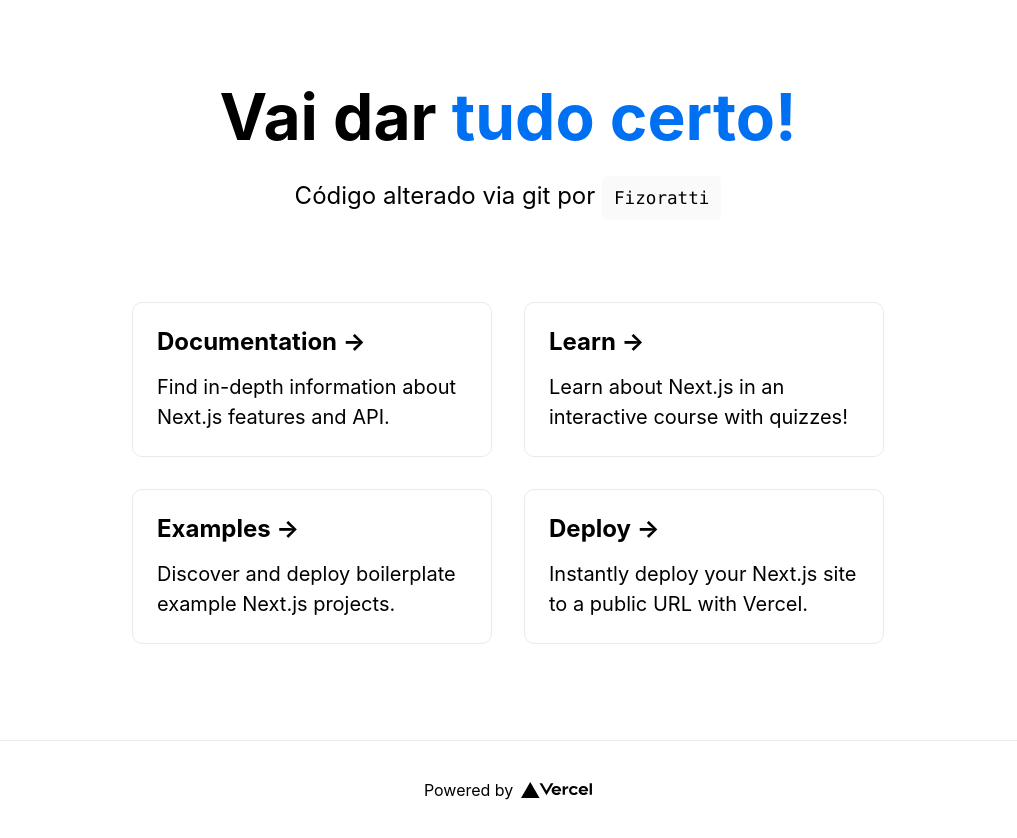
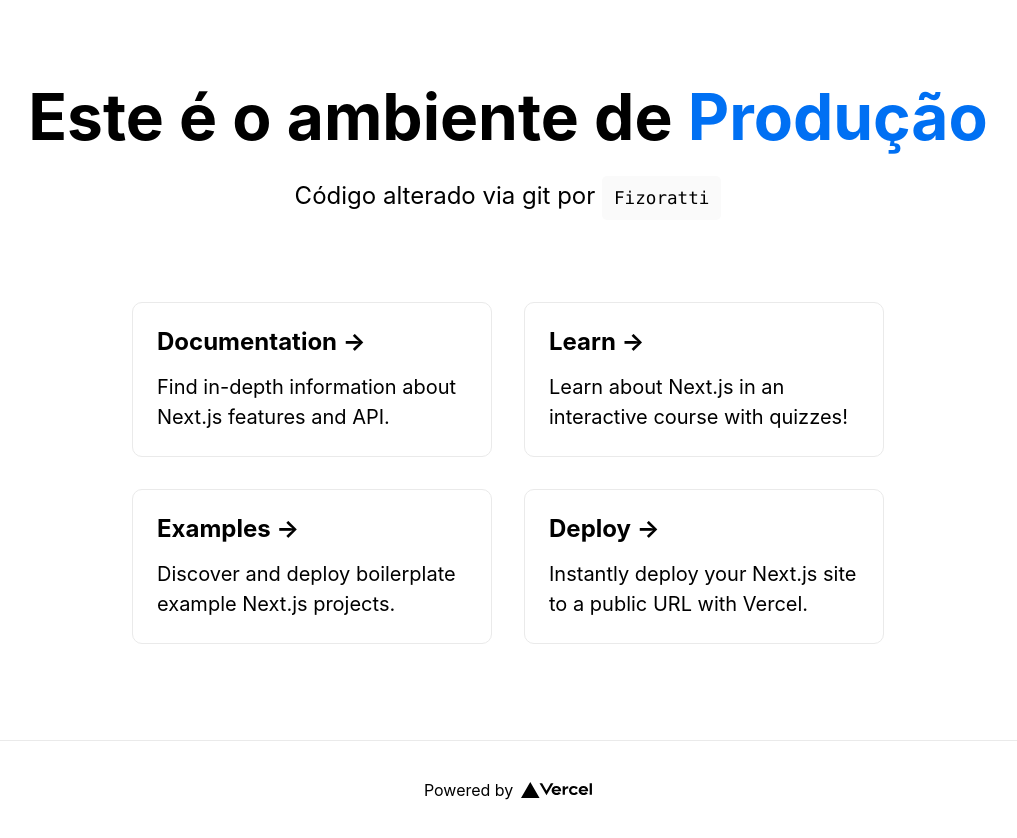
Before and after one commit to Fizoratti/my-next-app, a Next.js app: page / in a window 1280 px wide. Shown: the whole page, without its empty margins (132-1149 px from the left). Built offline with nearby package versions, Linux system fonts and the light colour scheme.

Commit message:
changed text to say 'ambiente de producao'

```diff
--- a/pages/index.js
+++ b/pages/index.js
@@ -10,7 +10,7 @@ export default function Home() {
 
       <main>
         <h1 className="title">
-          Vai dar <a href="https://nextjs.org">tudo certo!</a>
+          Este é o ambiente de <a href="https://nextjs.org">Produção</a>
         </h1>
 
         <p className="description">
```
